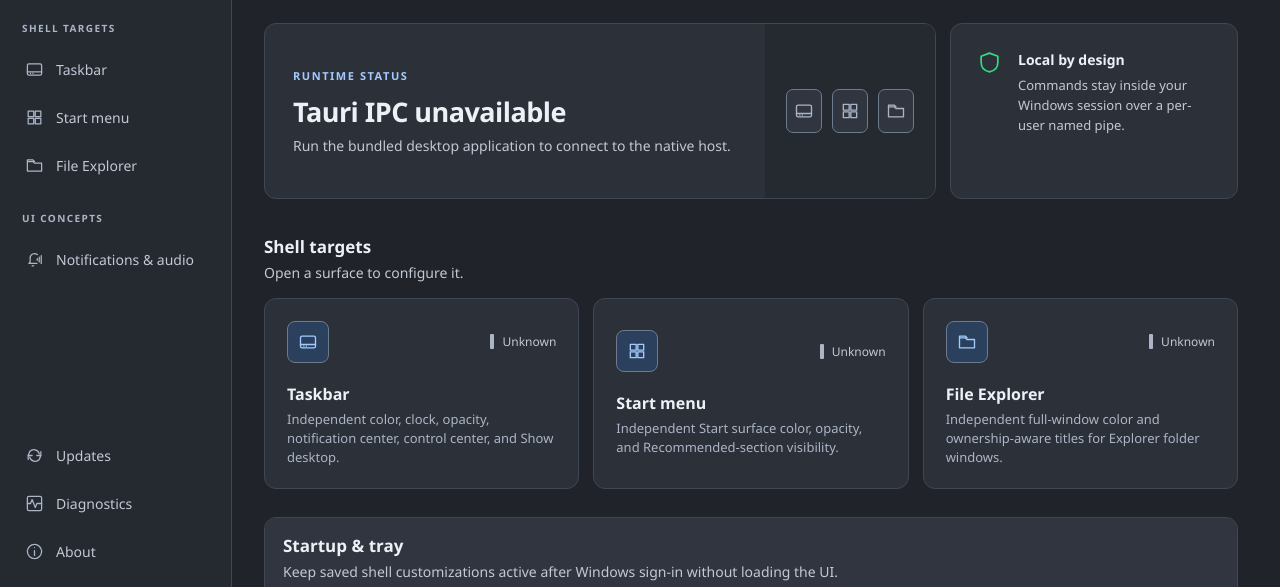
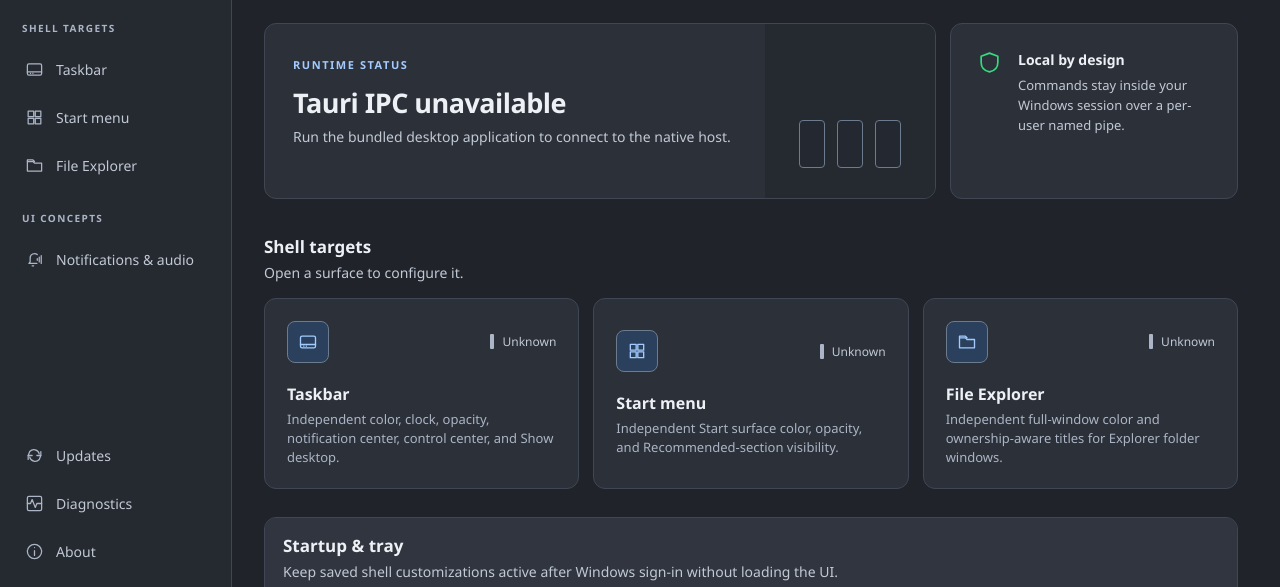
Before and after one commit to mkkima/Metaplasia, a plain HTML site: page frontend/index.html in a window 1280 px wide. Shown: the part 213-800 px from the top of the page. Drawn offline with Linux system fonts and the light colour scheme.

Commit message:
Revert runtime status card redesign
Restore the previous graphite UI as requested.

```diff
--- a/frontend/index.html
+++ b/frontend/index.html
@@ -101,11 +101,7 @@
           <div class="hero-grid">
             <article class="hero-card">
               <div class="hero-copy"><span class="section-kicker">Runtime status</span><h2 id="overview-active-count">Connecting…</h2><p id="overview-summary">Waiting for the native host.</p></div>
-              <div class="hero-meter" aria-hidden="true">
-                <span data-meter="taskbar" title="Taskbar"><svg><use href="#i-taskbar"></use></svg></span>
-                <span data-meter="start" title="Start menu"><svg><use href="#i-start"></use></svg></span>
-                <span data-meter="explorer" title="File Explorer"><svg><use href="#i-explorer"></use></svg></span>
-              </div>
+              <div class="hero-meter" aria-hidden="true"><span data-meter="taskbar"></span><span data-meter="start"></span><span data-meter="explorer"></span></div>
             </article>
             <article class="security-card">
               <svg><use href="#i-shield"></use></svg>
--- a/frontend/styles.css
+++ b/frontend/styles.css
@@ -292,13 +292,13 @@
   background: var(--surface-2);
 }
 
-.hero-copy { display: flex; flex-direction: column; justify-content: center; min-width: 0; padding: 28px; }
+.hero-copy { padding: 28px; }
 .hero-copy h2 { margin: 10px 0 6px; font-size: 27px; letter-spacing: -0.02em; }
 .hero-copy p { margin: 0; color: var(--text-soft); font-size: 14px; }
 
-.hero-meter { display: flex; align-items: center; justify-content: center; gap: 10px; padding: 20px; background: var(--surface-1); }
-.hero-meter span { display: grid; place-items: center; flex: 0 0 36px; height: 44px; border: 1px solid var(--line-strong); border-radius: 7px; background: var(--surface-3); color: var(--muted); transition: color 160ms ease, background-color 160ms ease, border-color 160ms ease; }
-.hero-meter span.is-running { background: var(--accent-dim); border-color: var(--accent); color: var(--accent-bright); }
+.hero-meter { display: flex; align-items: end; justify-content: center; gap: 12px; padding: 30px; background: var(--surface-1); }
+.hero-meter span { width: 26px; height: 42%; border: 1px solid var(--line-strong); border-radius: 4px; background: var(--control); transition: height 420ms cubic-bezier(.2,.8,.2,1), background 220ms ease, box-shadow 220ms ease; }
+.hero-meter span.is-running { height: 76%; background: var(--accent); border-color: var(--accent); box-shadow: none; }
 
 .security-card { display: flex; align-items: flex-start; gap: 16px; padding: 26px; }
 .security-card svg { flex: 0 0 auto; width: 25px; height: 25px; color: var(--success); }
```
